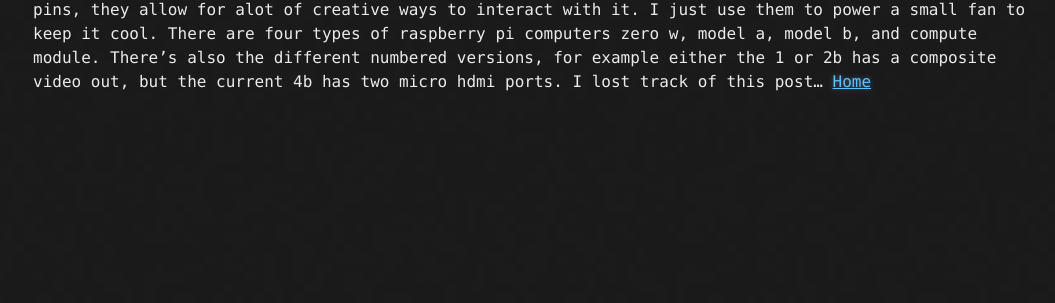
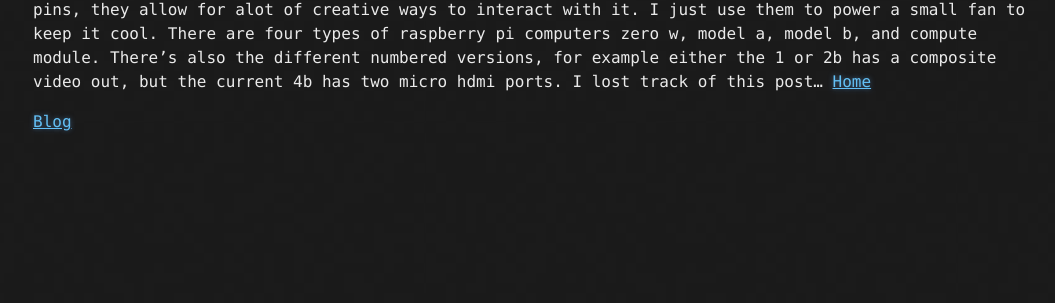
Before and after one commit to windfiresteel/windfiresteel.github.io, a Jekyll site: the page built from _posts/2020-05-16-raspberrypi.md, in a window 1280 px wide. Shown: the part 410-713 px from the top of the page, without its empty margins (107-1162 px from the left). Built offline with Jekyll 4.4.1, drawn with Linux system fonts in a browser that asks for light colours.

Commit message:
Update 2020-05-16-raspberrypi.md

```diff
--- a/_posts/2020-05-16-raspberrypi.md
+++ b/_posts/2020-05-16-raspberrypi.md
@@ -1,6 +1,7 @@
 ---
 layout: post
-tags: hardware tech
+category: Blog
+tags: linux
 title: Raspberry Pi Rant
 ---
 
```
